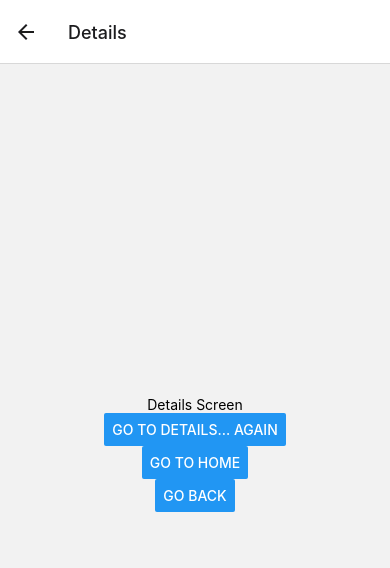
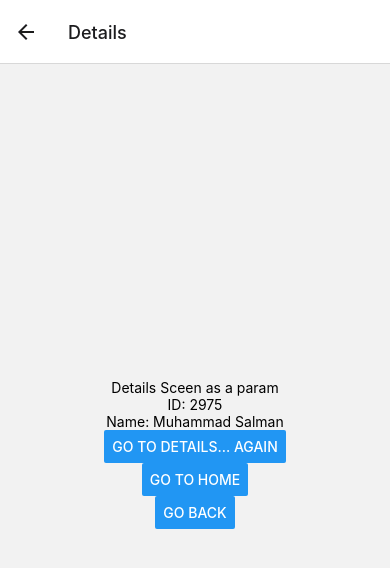
Before and after one commit to MuhammadSalman009-tech/CS50-react-native, a React Native app: screen / in a window 390 px wide. Both pictures are taken after a click on the button "GO TO DETAILS". Shown: the top 568 px of the page. Built offline with nearby package versions, Linux system fonts and the light colour scheme.

Commit message:
Lec6(Navigation): passing params to routes

```diff
--- a/App.js
+++ b/App.js
@@ -9,15 +9,20 @@ function HomeScreen({ navigation }) {
       <Text>Home Screen</Text>
       <Button
         title="Go to Details"
-        onPress={() => navigation.navigate("Details")}
+        onPress={() =>
+          navigation.navigate("Details", { id: 2975, name: "Muhammad Salman" })
+        }
       />
     </View>
   );
 }
-function DetailsScreen({ navigation }) {
+function DetailsScreen({ route, navigation }) {
+  const { id, name, screen } = route.params;
   return (
     <View style={{ flex: 1, alignItems: "center", justifyContent: "center" }}>
-      <Text>Details Screen</Text>
+      <Text>{screen}</Text>
+      <Text>ID: {id}</Text>
+      <Text>Name: {name}</Text>
       <Button
         title="Go to Details... again"
         onPress={() => navigation.push("Details")}
@@ -38,7 +43,11 @@ function App() {
           component={HomeScreen}
           options={{ title: "Overview" }}
         />
-        <Stack.Screen name="Details" component={DetailsScreen} />
+        <Stack.Screen
+          name="Details"
+          component={DetailsScreen}
+          initialParams={{ screen: "Details Sceen as a param" }}
+        />
       </Stack.Navigator>
     </NavigationContainer>
   );
```
